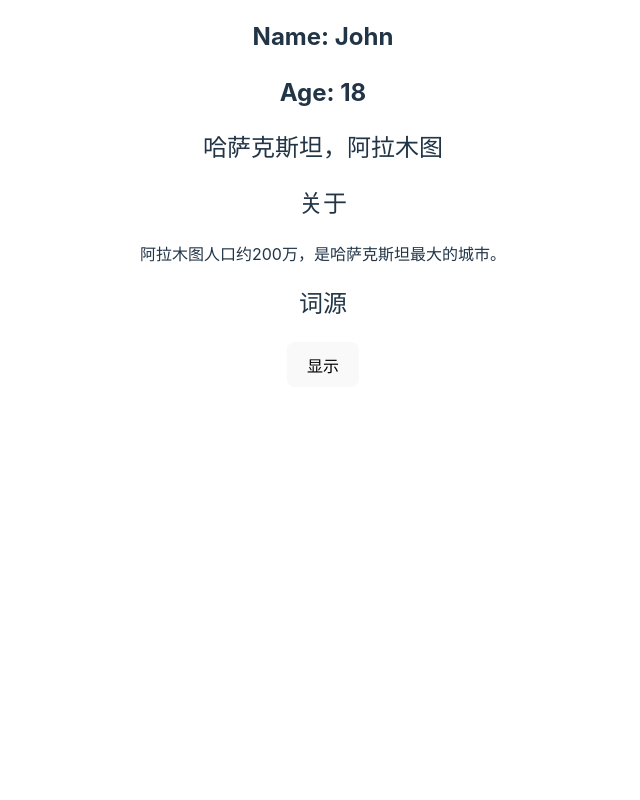
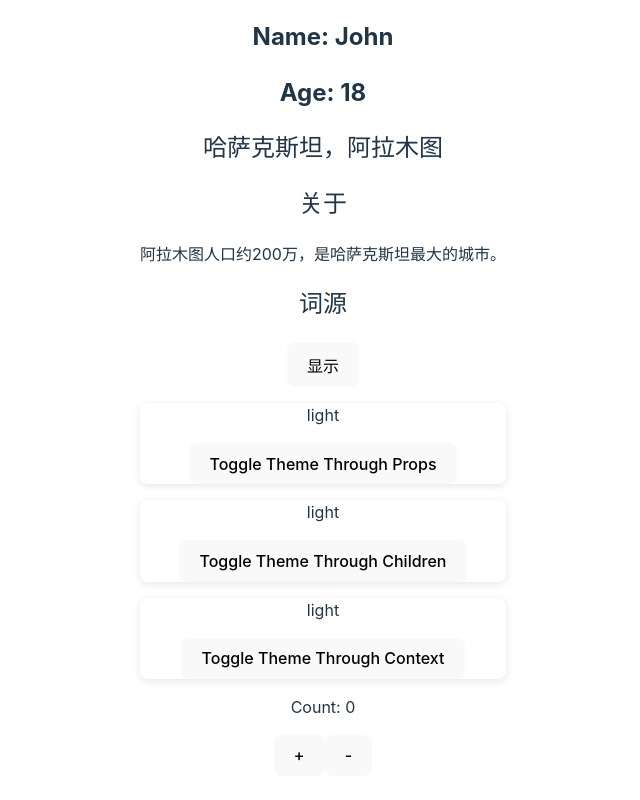
Before and after one commit to GuoXiCheng/react-sandbox, a React (Vite) app: page / in a window 1280 px wide. Shown: the part 991-1791 px from the top of the page, without its empty margins (317-957 px from the left). Before the commit the page ends 1410 px from the top, so only its background shows below. Built offline with nearby package versions, Linux system fonts and the light colour scheme.

Commit message:
update state demo

```diff
--- /dev/null
+++ b/src/pages/state-demo/ContextBasic.tsx
@@ -0,0 +1,44 @@
+import { useState } from "react";
+import { ContextTheme } from "./ContextTheme";
+
+function Button() {
+    return (
+        <ContextTheme.Consumer>
+            {({ theme, toggleTheme }) => (
+                <>
+                    <p>{theme}</p>
+                    <button onClick={toggleTheme}>
+                        Toggle Theme Through Context
+                    </button>
+                </>
+            )}
+        </ContextTheme.Consumer>
+    );
+}
+
+function Card() {
+    const cardStyle = {
+        borderRadius: "8px",
+        boxShadow: "0 2px 8px rgba(0,0,0,0.1)",
+    };
+
+    return (
+        <div style={cardStyle}>
+            <Button />
+        </div>
+    );
+}
+
+export default function ContextBasic() {
+    const [theme, setTheme] = useState("light");
+
+    function toggleTheme() {
+        setTheme(theme === "light" ? "dark" : "light");
+    }
+
+    return (
+        <ContextTheme.Provider value={{ theme, toggleTheme }}>
+            <Card />
+        </ContextTheme.Provider>
+    );
+}
--- /dev/null
+++ b/src/pages/state-demo/ContextReplaceWithChildren.tsx
@@ -0,0 +1,41 @@
+import { useState } from "react";
+
+function Button({
+    theme,
+    toggleTheme,
+}: {
+    theme: string;
+    toggleTheme: () => void;
+}) {
+    return (
+        <>
+            <p>{theme}</p>
+            <button onClick={toggleTheme}>Toggle Theme Through Children</button>
+        </>
+    );
+}
+
+function Card({ children }: { children: React.ReactNode }) {
+    const cardStyle = {
+        borderRadius: "8px",
+        boxShadow: "0 2px 8px rgba(0,0,0,0.1)",
+    };
+
+    return <div style={cardStyle}>{children}</div>;
+}
+
+export default function ContextReplaceWithChildren() {
+    const [theme, setTheme] = useState("light");
+
+    function toggleTheme() {
+        setTheme(theme === "light" ? "dark" : "light");
+    }
+
+    return (
+        <>
+            <Card>
+                <Button theme={theme} toggleTheme={toggleTheme} />
+            </Card>
+        </>
+    );
+}
--- /dev/null
+++ b/src/pages/state-demo/ContextReplaceWithProps.tsx
@@ -0,0 +1,49 @@
+import { useState } from "react";
+
+function Button({
+    theme,
+    toggleTheme,
+}: {
+    theme: string;
+    toggleTheme: () => void;
+}) {
+    return (
+        <>
+            <p>{theme}</p>
+            <button onClick={toggleTheme}>Toggle Theme Through Props</button>
+        </>
+    );
+}
+
+function Card({
+    theme,
+    toggleTheme,
+}: {
+    theme: string;
+    toggleTheme: () => void;
+}) {
+    const cardStyle = {
+        borderRadius: "8px",
+        boxShadow: "0 2px 8px rgba(0,0,0,0.1)",
+    };
+
+    return (
+        <div style={cardStyle}>
+            <Button theme={theme} toggleTheme={toggleTheme} />
+        </div>
+    );
+}
+
+export default function ContextReplaceWithProps() {
+    const [theme, setTheme] = useState("light");
+
+    function toggleTheme() {
+        setTheme(theme === "light" ? "dark" : "light");
+    }
+
+    return (
+        <>
+            <Card theme={theme} toggleTheme={toggleTheme} />
+        </>
+    );
+}
--- /dev/null
+++ b/src/pages/state-demo/ContextTheme.ts
@@ -0,0 +1,6 @@
+import { createContext } from "react";
+
+export const ContextTheme = createContext({
+    theme: "light",
+    toggleTheme: () => { },
+});
--- /dev/null
+++ b/src/pages/state-demo/CounterContext.ts
@@ -0,0 +1,18 @@
+import { createContext, Dispatch } from 'react';
+
+interface CounterState {
+    count: number;
+}
+
+interface CounterAction {
+    type: string;
+    payload?: any;
+}
+
+export const CounterContext = createContext<{
+    state: CounterState;
+    dispatch: Dispatch<CounterAction>;
+}>({
+    state: { count: 0 },
+    dispatch: () => undefined
+});
--- /dev/null
+++ b/src/pages/state-demo/CounterProvider.tsx
@@ -0,0 +1,19 @@
+import { useReducer } from "react";
+import { counterReducer } from "./CounterReducer";
+import { CounterContext } from "./CounterContext";
+
+export default function CounterProvider({
+    children,
+}: {
+    children: React.ReactNode;
+}) {
+    const [state, dispatch] = useReducer(counterReducer, {
+        count: 0,
+    });
+
+    return (
+        <CounterContext.Provider value={{ state, dispatch }}>
+            {children}
+        </CounterContext.Provider>
+    );
+}
--- /dev/null
+++ b/src/pages/state-demo/CounterReducer.ts
@@ -0,0 +1,13 @@
+export function counterReducer(state: { count: number; }, action: {
+    type: string;
+    payload?: any;
+}) {
+    switch (action.type) {
+        case 'increment':
+            return { count: state.count + 1 };
+        case 'decrement':
+            return { count: state.count - 1 };
+        default:
+            return state;
+    }
+}
--- /dev/null
+++ b/src/pages/state-demo/CounterWithReducerContext.tsx
@@ -0,0 +1,23 @@
+import { useContext } from "react";
+import CounterProvider from "./CounterProvider";
+import { CounterContext } from "./CounterContext";
+
+function Counter() {
+    const { state, dispatch } = useContext(CounterContext);
+
+    return (
+        <div>
+            <p>Count: {state.count}</p>
+            <button onClick={() => dispatch({ type: "increment" })}>+</button>
+            <button onClick={() => dispatch({ type: "decrement" })}>-</button>
+        </div>
+    );
+}
+
+export default function CounterWithReducerContext() {
+    return (
+        <CounterProvider>
+            <Counter />
+        </CounterProvider>
+    );
+}
--- a/src/pages/state-demo/index.tsx
+++ b/src/pages/state-demo/index.tsx
@@ -1,3 +1,7 @@
+import ContextBasic from "./ContextBasic";
+import ContextReplaceWithChildren from "./ContextReplaceWithChildren";
+import ContextReplaceWithProps from "./ContextReplaceWithProps";
+import CounterWithReducerContext from "./CounterWithReducerContext";
 import LiftingState from "./LiftingState";
 import PropsBasic from "./PropsBasic";
 import PropsDeconstruct from "./PropsDeconstruct";
@@ -20,6 +24,10 @@ export default function StateDemo() {
             <PropsRest />
             <PropsDefault />
             <LiftingState />
+            <ContextReplaceWithProps />
+            <ContextReplaceWithChildren />
+            <ContextBasic />
+            <CounterWithReducerContext />
         </>
     );
 }
```
